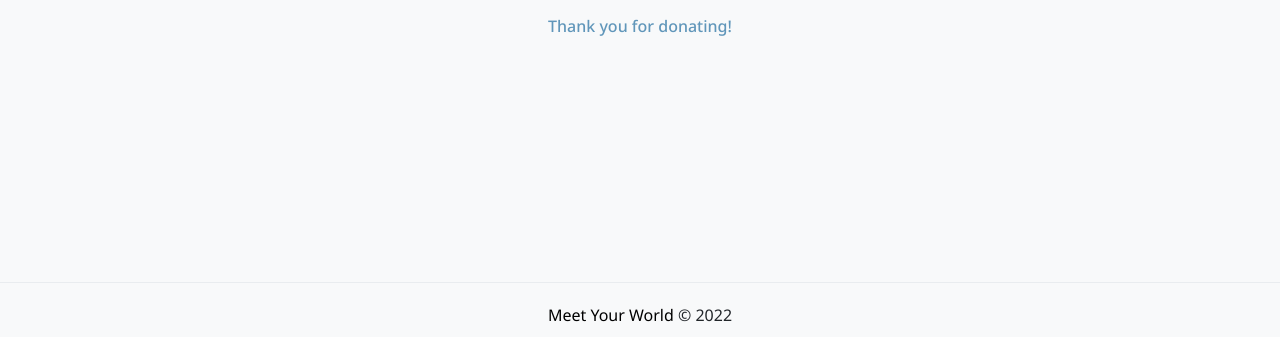
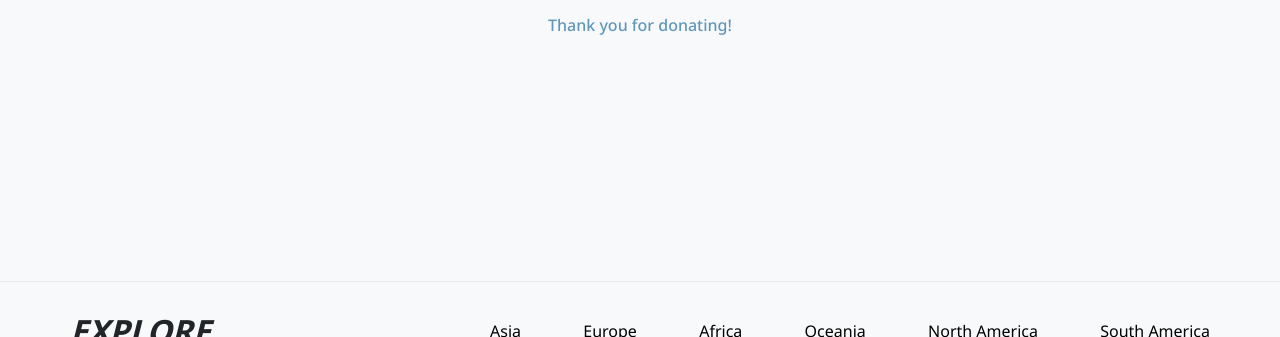
Before and after one commit to matiasbagatto/meetyourworld, a plain HTML site: page pages/donate.html in a window 1280 px wide. Shown: the part 395-732 px from the top of the page. Drawn offline with nearby package versions, Linux system fonts and the light colour scheme.

Commit message:
Seccion explore agregada a contact.html y donate.html

```diff
--- a/pages/donate.html
+++ b/pages/donate.html
@@ -61,6 +61,18 @@
                 Thank you for donating!
             </p>
         </section>
+
+        <section class="container-fluid explore">
+            <h2 class="explore__title">EXPLORE</h2>
+            <ul class="explore__list">
+                <li><a class="explore__link" href="./asia.html">Asia</a></li>
+                <li><a class="explore__link" href="./europe.html">Europe</a></li>
+                <li><a class="explore__link" href="./africa.html">Africa</a></li>
+                <li><a class="explore__link" href="./oceania.html">Oceania</a></li>
+                <li><a class="explore__link" href="./north-america.html">North America</a></li>
+                <li><a class="explore__link" href="./south-america.html">South America</a></li>
+            </ul>
+        </section>
     </main>
 
     <footer>
--- a/styles/app.css
+++ b/styles/app.css
@@ -297,6 +297,7 @@ body {
 
 .form-container {
     padding: 20px 0;
+    border-bottom: 1px solid #E9ECEF;
 }
 
 .form-title {
@@ -342,14 +343,15 @@ body {
 /* --- inicio donate.html --- */
 
 .donate {
+    width: 100%;
     height: 75vh;
-    max-width: 768px;
     padding: 20px;
     margin: auto;
     display: flex;
     flex-direction: column;
     align-items: center;
     justify-content: center;
+    border-bottom: 1px solid #E9ECEF;
 }
 
 .donate__title {
```
Also changed, not shown: pages/contact.html (+12 -0 lines).
